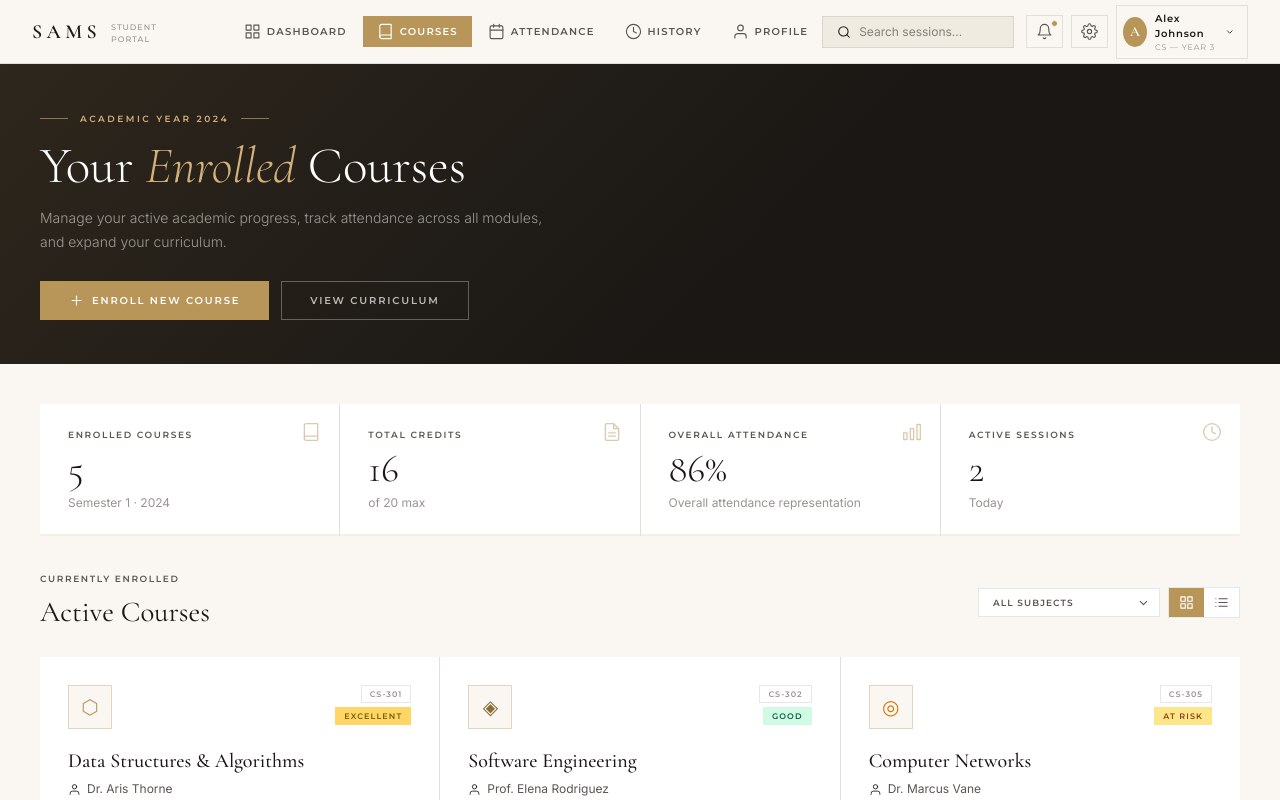
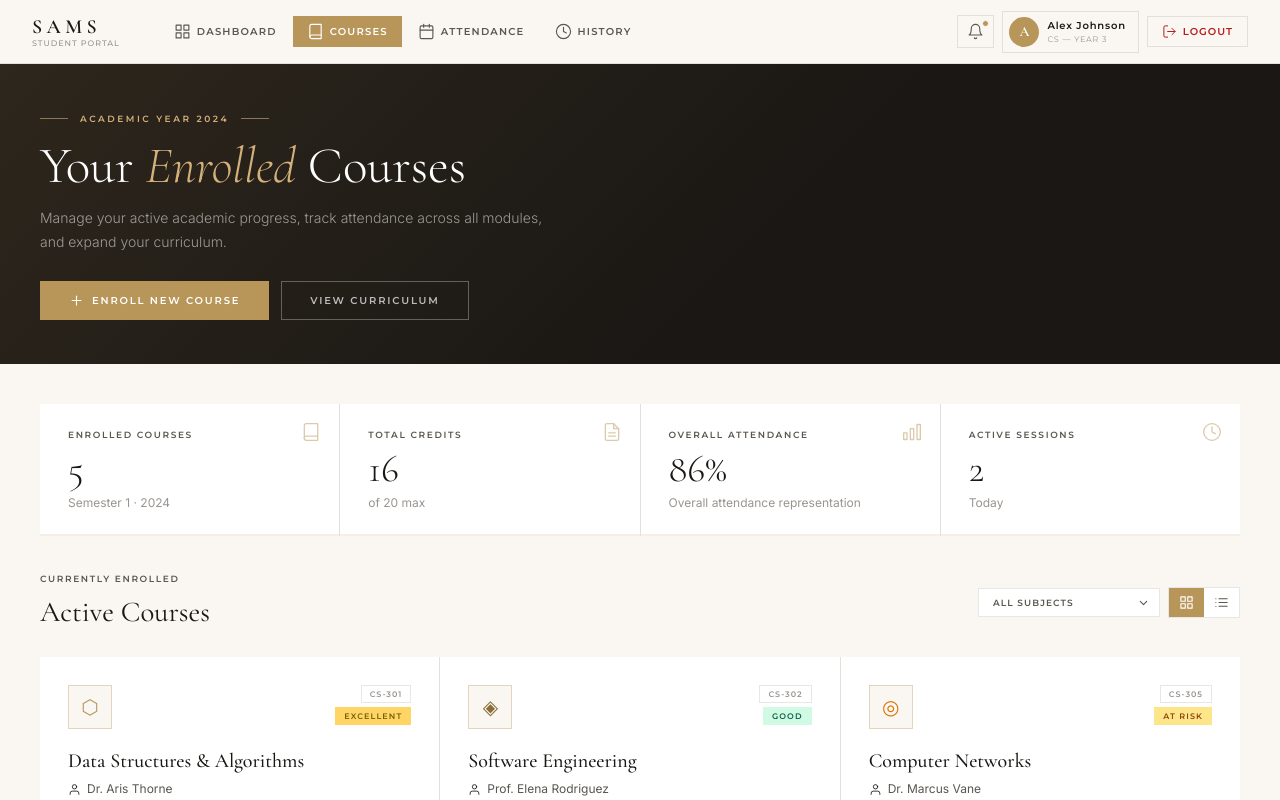
Before and after one commit to Rishanthan-R/Smart-Attendance-Management-System-SAMS, a Next.js app in the folder sams-frontend/: page /student/courses in a window 1280 px wide. Shown: the top 800 px of the page. Built offline with nearby package versions, Linux system fonts and the light colour scheme.

Commit message:
style: update studentNavbar styles

```diff
--- a/sams-frontend/components/layout/studentNavbar.jsx
+++ b/sams-frontend/components/layout/studentNavbar.jsx
@@ -3,19 +3,17 @@ import { useState, useRef } from "react";
 import Link from "next/link";
 import { useOutsideClick } from "../../hooks/useOutsideClick";
 import {
-  IconGrid, IconBook, IconCalendar, IconClock, IconUser,
-  IconBell, IconSettings, IconLogOut, IconSearch, IconChevronDown,
+  IconGrid, IconBook, IconCalendar, IconClock,
+  IconBell, IconLogOut,
   IconAlertCircle, IconInfo, IconCheckCircle, IconX,
 } from "../../components/icons/studentIcons";
 
-/* Nav links live here (rather than a shared /lib/constants file)
-   because they're only ever consumed by the Navbar itself. */
+/* Nav links — Profile removed; clicking the profile avatar goes to /student/profile */
 export const NAV_ITEMS = [
   { id: "dashboard",  label: "Dashboard",  icon: <IconGrid size={17} />,     href: "/student/dashboard" },
   { id: "courses",    label: "Courses",    icon: <IconBook size={17} />,     href: "/student/courses" },
   { id: "attendance", label: "Attendance", icon: <IconCalendar size={17} />, href: "/student/attendance" },
-  { id: "history",    label: "History",    icon: <IconClock size={17} />,   href: "/student/history" },
-  { id: "profile",    label: "Profile",    icon: <IconUser size={17} />,     href: "/student/profile" },
+  { id: "history",    label: "History",    icon: <IconClock size={17} />,    href: "/student/history" },
 ];
 
 const NOTIF_STYLES = {
@@ -25,21 +23,20 @@ const NOTIF_STYLES = {
 };
 
 export function Navbar({ activeNav, notifications = [], setNotifications, yearOfStudy = "Year 3" }) {
-  const [profileOpen, setProfileOpen] = useState(false);
   const [notifOpen, setNotifOpen] = useState(false);
-  const profileRef = useRef(null);
   const notifRef = useRef(null);
 
-  useOutsideClick(profileRef, () => setProfileOpen(false));
   useOutsideClick(notifRef, () => setNotifOpen(false));
 
   return (
     <header style={{ position: "fixed", top: 0, left: 0, right: 0, zIndex: 200, height: 64, background: "rgba(250,247,242,0.96)", backdropFilter: "blur(14px)", borderBottom: "1px solid var(--border,rgba(26,23,20,0.10))", display: "flex", alignItems: "center", padding: "0 32px", gap: 0 }}>
-      <div style={{ display: "flex", alignItems: "center", gap: 10, marginRight: 40 }}>
+      {/* ── Brand ── */}
+      <div style={{ display: "flex", flexDirection: "column", alignItems: "flex-start", marginRight: 40, lineHeight: 1 }}>
         <span style={{ fontFamily: "Cormorant Garamond,Georgia,serif", fontSize: 20, fontWeight: 600, letterSpacing: "0.22em", textTransform: "uppercase", color: "var(--ink,#1a1714)" }}>SAMS</span>
         <span style={{ fontFamily: "Montserrat,sans-serif", fontSize: 8, fontWeight: 500, letterSpacing: "0.12em", textTransform: "uppercase", color: "var(--ink-light,#9a9490)", marginTop: 2 }}>Student Portal</span>
       </div>
 
+      {/* ── Nav Links ── */}
       <nav style={{ display: "flex", alignItems: "center", gap: 2, flex: 1 }}>
         {NAV_ITEMS.map(item => (
           <Link key={item.id} href={item.href} style={{ textDecoration: "none" }}>
@@ -50,15 +47,12 @@ export function Navbar({ activeNav, notifications = [], setNotifications, yearOf
         ))}
       </nav>
 
+      {/* ── Right side: Bell + Profile avatar (→ profile page) + Logout ── */}
       <div style={{ display: "flex", alignItems: "center", gap: 8 }}>
-        <div style={{ display: "flex", alignItems: "center", gap: 8, background: "var(--cream-dark,#f0ebe1)", border: "1px solid var(--border,rgba(26,23,20,0.10))", padding: "6px 14px", marginRight: 4 }}>
-          <IconSearch size={14} />
-          <input placeholder="Search sessions…" style={{ background: "none", border: "none", outline: "none", fontSize: 12, color: "var(--ink,#1a1714)", width: 140, fontFamily: "Inter,sans-serif" }} />
-        </div>
 
-        {/* ── Notifications dropdown ── */}
+        {/* Notifications dropdown */}
         <div ref={notifRef} style={{ position: "relative" }}>
-          <button onClick={() => { setNotifOpen(o => !o); setProfileOpen(false); }} style={{ position: "relative", background: "none", border: "1px solid var(--border,rgba(26,23,20,0.10))", cursor: "pointer", padding: "7px 9px", color: "var(--ink-muted,#5a5650)", display: "flex", alignItems: "center" }}>
+          <button onClick={() => setNotifOpen(o => !o)} style={{ position: "relative", background: "none", border: "1px solid var(--border,rgba(26,23,20,0.10))", cursor: "pointer", padding: "7px 9px", color: "var(--ink-muted,#5a5650)", display: "flex", alignItems: "center" }}>
             <IconBell size={17} />
             {notifications.length > 0 && <span style={{ position: "absolute", top: 4, right: 4, width: 7, height: 7, borderRadius: "50%", background: "var(--gold,#b8965a)", border: "1.5px solid #faf7f2" }} />}
           </button>
@@ -83,38 +77,25 @@ export function Navbar({ activeNav, notifications = [], setNotifications, yearOf
           )}
         </div>
 
-        <button style={{ background: "none", border: "1px solid var(--border,rgba(26,23,20,0.10))", cursor: "pointer", padding: "7px 9px", color: "var(--ink-muted,#5a5650)", display: "flex", alignItems: "center" }}><IconSettings size={17} /></button>
-
-        {/* ── Profile dropdown (Medical Portal link removed) ── */}
-        <div ref={profileRef} style={{ position: "relative" }}>
-          <button onClick={() => { setProfileOpen(o => !o); setNotifOpen(false); }} style={{ display: "flex", alignItems: "center", gap: 8, background: "none", border: "1px solid var(--border,rgba(26,23,20,0.10))", cursor: "pointer", padding: "5px 12px 5px 6px" }}>
+        {/* Profile avatar → links directly to profile page */}
+        <Link href="/student/profile" style={{ textDecoration: "none" }}>
+          <button style={{ display: "flex", alignItems: "center", gap: 8, background: "none", border: "1px solid var(--border,rgba(26,23,20,0.10))", cursor: "pointer", padding: "5px 12px 5px 6px" }}>
             <div style={{ width: 30, height: 30, borderRadius: "50%", background: "var(--gold,#b8965a)", display: "flex", alignItems: "center", justifyContent: "center", fontFamily: "Cormorant Garamond,serif", fontSize: 14, fontWeight: 600, color: "#fff" }}>A</div>
             <div style={{ textAlign: "left" }}>
               <div style={{ fontFamily: "Montserrat,sans-serif", fontSize: 10, fontWeight: 600, letterSpacing: "0.08em", color: "var(--ink,#1a1714)" }}>Alex Johnson</div>
               <div style={{ fontFamily: "Montserrat,sans-serif", fontSize: 8, color: "var(--ink-light,#9a9490)", letterSpacing: "0.1em", textTransform: "uppercase" }}>CS — {yearOfStudy}</div>
             </div>
-            <IconChevronDown size={12} />
           </button>
-          {profileOpen && (
-            <div style={{ position: "absolute", top: "calc(100% + 8px)", right: 0, width: 200, background: "#fff", border: "1px solid var(--border,rgba(26,23,20,0.10))", boxShadow: "0 12px 40px rgba(26,23,20,0.10)", zIndex: 300 }}>
-              {[
-                { icon: <IconUser size={14} />, label: "My Profile", href: "/student/profile" },
-                { icon: <IconSettings size={14} />, label: "Settings", href: "#" },
-              ].map(item => (
-                <Link key={item.label} href={item.href} style={{ textDecoration: "none" }}>
-                  <button style={{ width: "100%", display: "flex", alignItems: "center", gap: 10, padding: "11px 16px", background: "none", border: "none", borderBottom: "1px solid var(--border,rgba(26,23,20,0.06))", cursor: "pointer", color: "var(--ink-muted,#5a5650)", fontFamily: "Montserrat,sans-serif", fontSize: 10, fontWeight: 500, letterSpacing: "0.08em", textAlign: "left" }}
-                    onMouseEnter={e => e.currentTarget.style.background = "var(--cream-dark,#f0ebe1)"}
-                    onMouseLeave={e => e.currentTarget.style.background = "none"}>
-                    {item.icon}{item.label}
-                  </button>
-                </Link>
-              ))}
-              <Link href="/auth/login" style={{ width: "100%", display: "flex", alignItems: "center", gap: 10, padding: "11px 16px", color: "#b91c1c", fontFamily: "Montserrat,sans-serif", fontSize: 10, fontWeight: 600, letterSpacing: "0.08em", textDecoration: "none" }}>
-                <IconLogOut size={14} />Sign Out
-              </Link>
-            </div>
-          )}
-        </div>
+        </Link>
+
+        {/* Logout button — icon + red text */}
+        <Link href="/auth/login" style={{ textDecoration: "none" }}>
+          <button style={{ display: "flex", alignItems: "center", gap: 6, background: "none", border: "1px solid var(--border,rgba(26,23,20,0.10))", cursor: "pointer", padding: "7px 14px", fontFamily: "Montserrat,sans-serif", fontSize: 10, fontWeight: 600, letterSpacing: "0.1em", textTransform: "uppercase", color: "#b91c1c", transition: "background 0.2s" }}
+            onMouseEnter={e => e.currentTarget.style.background = "rgba(185,28,28,0.06)"}
+            onMouseLeave={e => e.currentTarget.style.background = "none"}>
+            <IconLogOut size={15} />Logout
+          </button>
+        </Link>
       </div>
     </header>
   );
```
